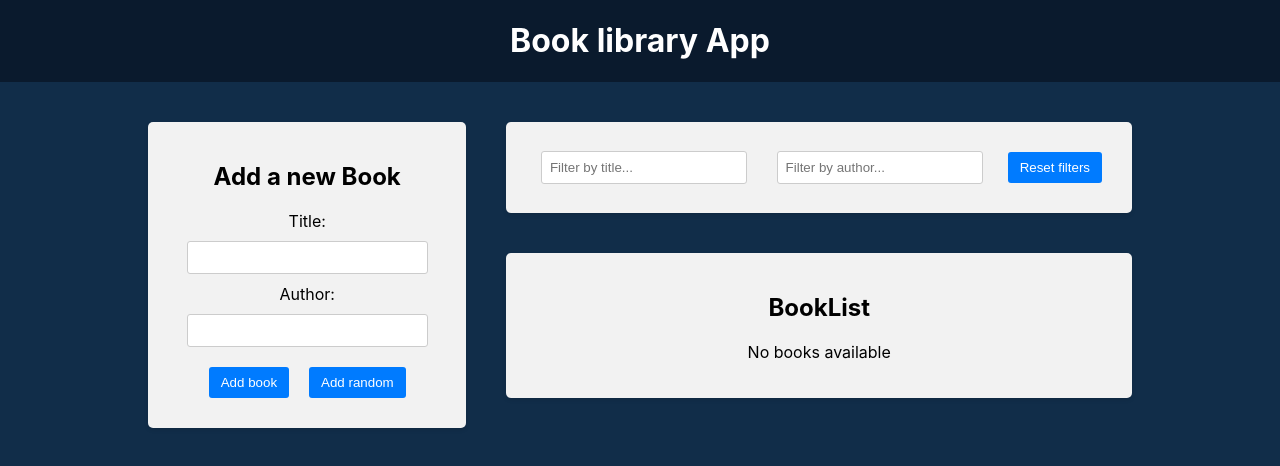
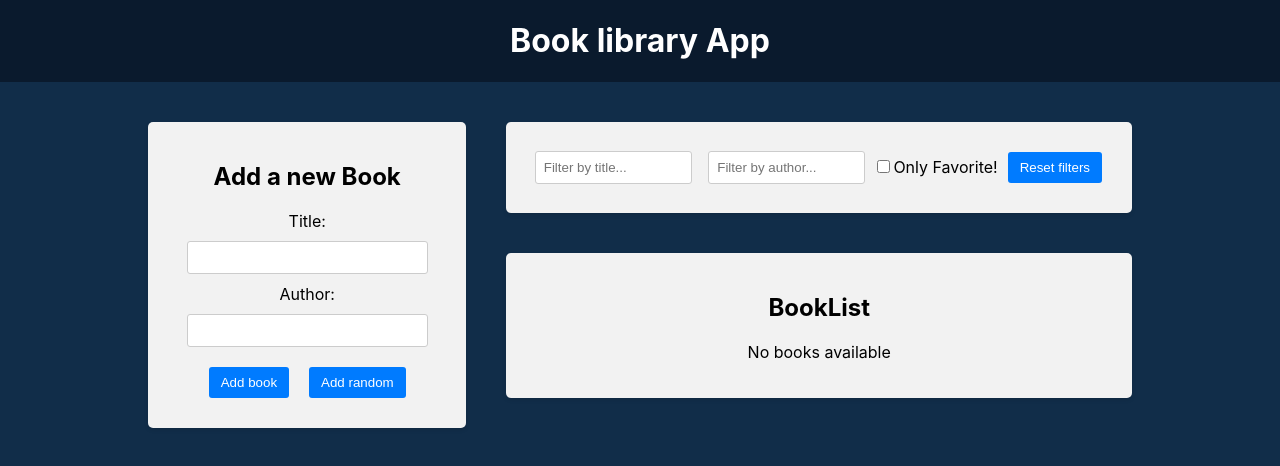
Before and after one commit to VladimirRogalev/30-react-redux, a React (Create React App) app in the folder frontend/: page / in a window 1280 px wide. Shown: the top 466 px of the page. Built offline with nearby package versions, Linux system fonts and the light colour scheme.

Commit message:
Favorite checkbox filter

```diff
--- a/frontend/src/components/BookList/BookList.js
+++ b/frontend/src/components/BookList/BookList.js
@@ -6,19 +6,25 @@ import { useSelector } from 'react-redux';
 import {
   selectAuthorFilter,
   selectTitleFilter,
+  selectOnlyFavoriteFilter,
 } from '../../redux/slices/filterSlice';
 
 const BookList = () => {
   const books = useSelector((state) => state.books);
   const titleFilter = useSelector(selectTitleFilter);
   const authorFilter = useSelector(selectAuthorFilter);
+  const onlyFavoriteFilter = useSelector(selectOnlyFavoriteFilter);
 
   const filteredBooks = books.filter((book) => {
-    const matchesTitleAndAuthor =
-      book.title.toLowerCase().includes(titleFilter.toLowerCase()) &&
-      book.author.toLowerCase().includes(authorFilter.toLowerCase());
+    const matchesTitle = book.title
+      .toLowerCase()
+      .includes(titleFilter.toLowerCase());
+    const matchesAuthor = book.author
+      .toLowerCase()
+      .includes(authorFilter.toLowerCase());
+    const matchesFavorite = onlyFavoriteFilter ? book.isFavorite : true;
 
-    return matchesTitleAndAuthor;
+    return matchesTitle && matchesAuthor && matchesFavorite;
   });
   const dispatch = useDispatch();
 
--- a/frontend/src/components/Filter/Filter.js
+++ b/frontend/src/components/Filter/Filter.js
@@ -4,6 +4,8 @@ import {
   selectTitleFilter,
   setAuthorFilter,
   selectAuthorFilter,
+  setOnlyFavoriteFilter,
+  selectOnlyFavoriteFilter,
   resetFilters,
 } from '../../redux/slices/filterSlice';
 import './Filter.css';
@@ -12,6 +14,7 @@ const Filter = () => {
   const dispatch = useDispatch();
   const titleFilter = useSelector(selectTitleFilter);
   const authorFilter = useSelector(selectAuthorFilter);
+  const onlyFavoriteFilter = useSelector(selectOnlyFavoriteFilter);
 
   const handleTitleFilterChange = (e) => {
     dispatch(setTitleFilter(e.target.value));
@@ -19,6 +22,10 @@ const Filter = () => {
 
   const handleAuthorFilterChange = (e) => {
     dispatch(setAuthorFilter(e.target.value));
+  };
+
+  const handleOnlyFavoriteFilterChange = () => {
+    dispatch(setOnlyFavoriteFilter());
   };
 
   const handleResetFilters = () => {
@@ -43,6 +50,16 @@ const Filter = () => {
             onChange={handleAuthorFilterChange}
           />
         </div>
+        <div className='filter-group"'>
+          <label>
+            <input
+              type="checkbox"
+              checked={onlyFavoriteFilter}
+              onChange={handleOnlyFavoriteFilterChange}
+            />
+            Only Favorite!
+          </label>
+        </div>
         <button type="button" onClick={handleResetFilters}>
           Reset filters
         </button>
--- a/frontend/src/redux/slices/filterSlice.js
+++ b/frontend/src/redux/slices/filterSlice.js
@@ -3,6 +3,7 @@ import { createSlice } from '@reduxjs/toolkit';
 const initialState = {
   title: '',
   author: '',
+  onlyFavorite: false,
 };
 
 const filterSlice = createSlice({
@@ -20,17 +21,26 @@ const filterSlice = createSlice({
     setAuthorFilter: (state, action) => {
       state.author = action.payload;
     },
-    resetFilters: (state) => {
+    setOnlyFavoriteFilter: (state) => {
+      state.onlyFavorite = !state.onlyFavorite;
+    },
+
+    resetFilters: () => {
       return initialState;
     },
   },
 });
 
-export const { setTitleFilter, setAuthorFilter, resetFilters } =
-  filterSlice.actions;
+export const {
+  setTitleFilter,
+  setAuthorFilter,
+  setOnlyFavoriteFilter,
+  resetFilters,
+} = filterSlice.actions;
 
 export const selectTitleFilter = (state) => state.filter.title;
 
 export const selectAuthorFilter = (state) => state.filter.author;
+export const selectOnlyFavoriteFilter = (state) => state.filter.onlyFavorite;
 
 export default filterSlice.reducer;
```
